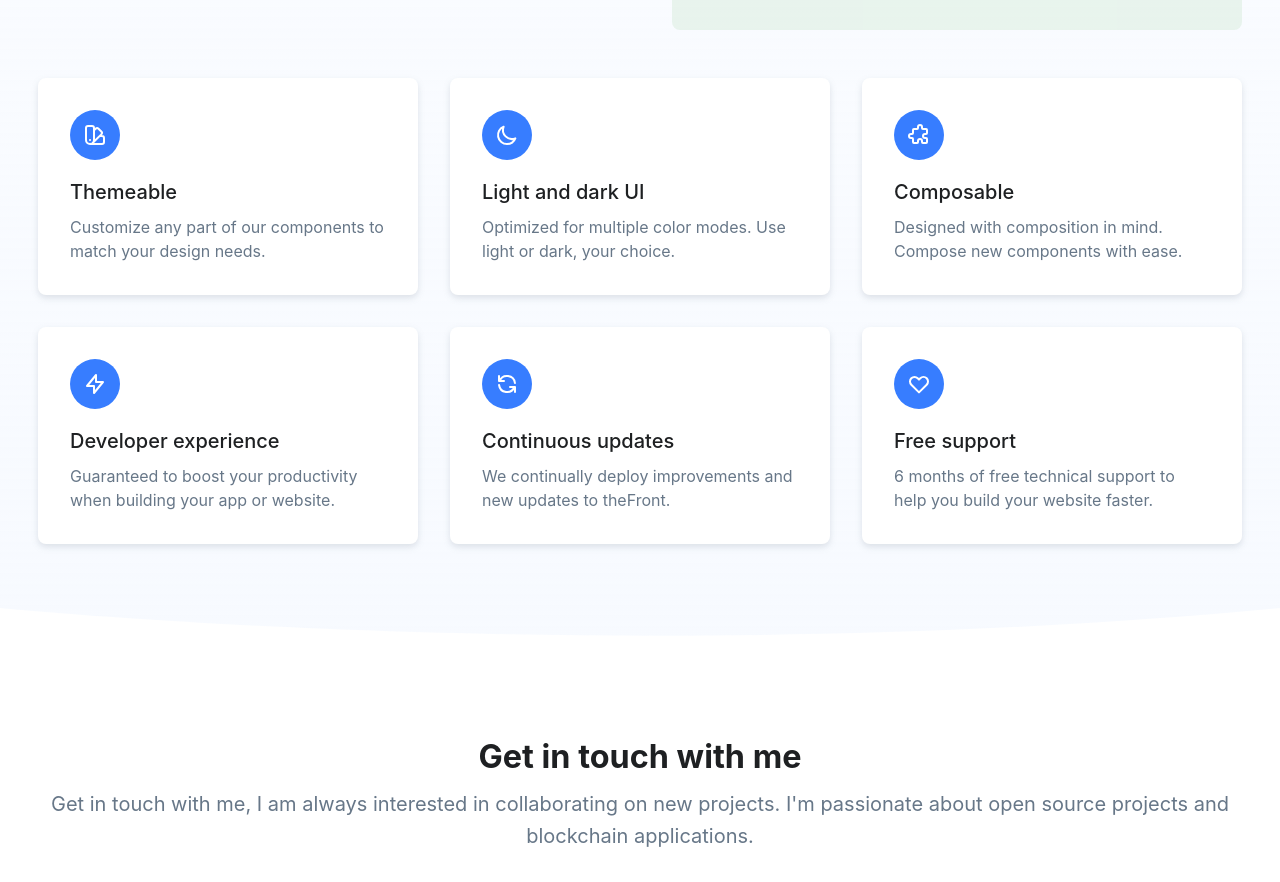
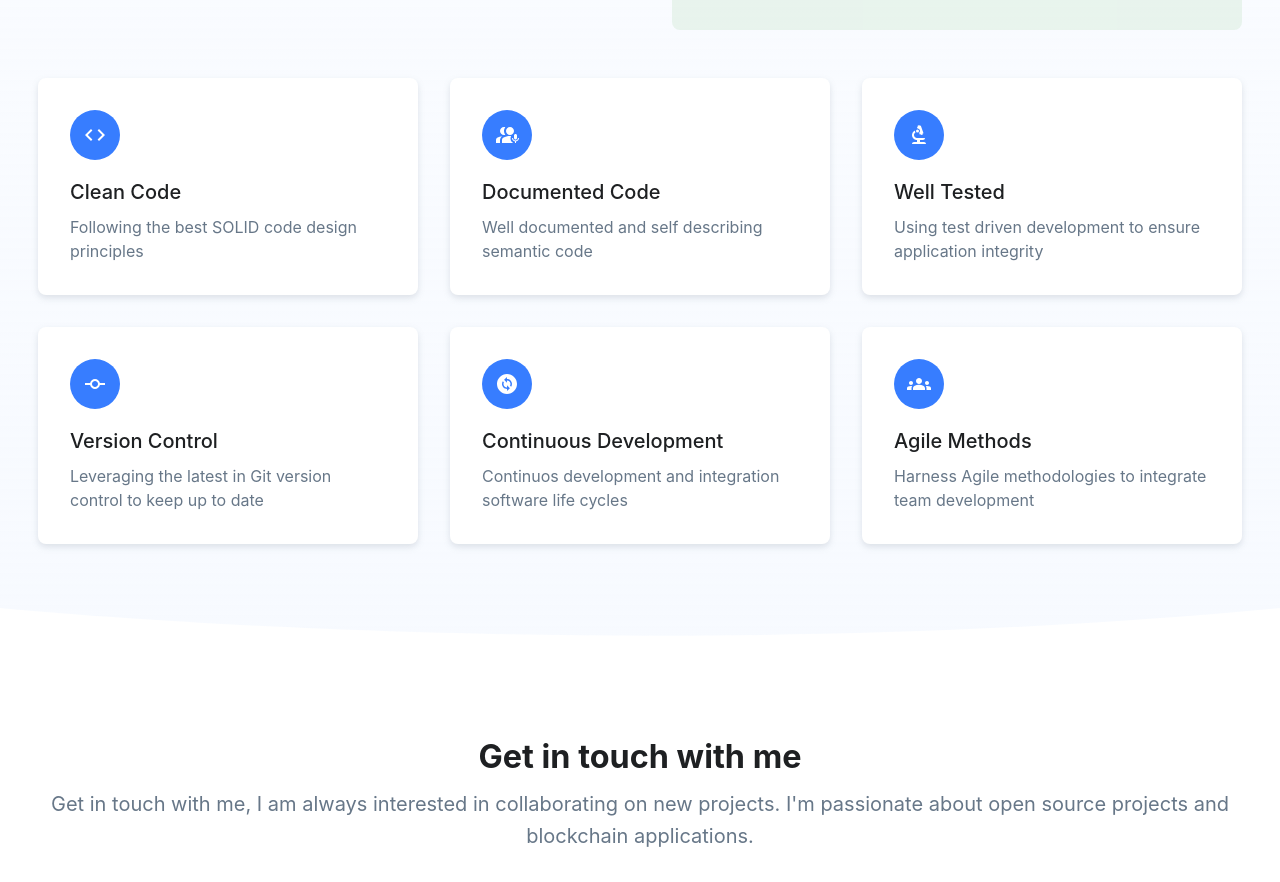
Before and after one commit to subaquatic-pierre/pierredutoit.me, a React (Create React App) app: page / in a window 1280 px wide. Shown: the part 2920-3802 px from the top of the page. Built offline with nearby package versions, Linux system fonts and the light colour scheme.

Commit message:
Completed benefits on index view

```diff
--- a/src/components/Benefits/Benefits.tsx
+++ b/src/components/Benefits/Benefits.tsx
@@ -7,137 +7,43 @@ import Card from '@mui/material/Card';
 import Avatar from '@mui/material/Avatar';
 import Typography from '@mui/material/Typography';
 
-const mock = [
+import CodeIcon from '@mui/icons-material/Code';
+import InterpreterModeIcon from '@mui/icons-material/InterpreterMode';
+import BiotechIcon from '@mui/icons-material/Biotech';
+import CommitIcon from '@mui/icons-material/Commit';
+import ChangeCircleIcon from '@mui/icons-material/ChangeCircle';
+import GroupsIcon from '@mui/icons-material/Groups';
+
+const benefits = [
   {
-    title: 'Themeable',
-    subtitle:
-      'Customize any part of our components to match your design needs.',
-    icon: (
-      <svg
-        height={24}
-        width={24}
-        xmlns="http://www.w3.org/2000/svg"
-        fill="none"
-        viewBox="0 0 24 24"
-        stroke="currentColor"
-      >
-        <path
-          strokeLinecap="round"
-          strokeLinejoin="round"
-          strokeWidth={2}
-          d="M7 21a4 4 0 01-4-4V5a2 2 0 012-2h4a2 2 0 012 2v12a4 4 0 01-4 4zm0 0h12a2 2 0 002-2v-4a2 2 0 00-2-2h-2.343M11 7.343l1.657-1.657a2 2 0 012.828 0l2.829 2.829a2 2 0 010 2.828l-8.486 8.485M7 17h.01"
-        />
-      </svg>
-    ),
+    title: 'Clean Code',
+    subtitle: 'Following the best SOLID code design principles',
+    icon: <CodeIcon />,
   },
   {
-    title: 'Light and dark UI',
-    subtitle:
-      'Optimized for multiple color modes. Use light or dark, your choice.',
-    icon: (
-      <svg
-        height={24}
-        width={24}
-        xmlns="http://www.w3.org/2000/svg"
-        fill="none"
-        viewBox="0 0 24 24"
-        stroke="currentColor"
-      >
-        <path
-          strokeLinecap="round"
-          strokeLinejoin="round"
-          strokeWidth={2}
-          d="M20.354 15.354A9 9 0 018.646 3.646 9.003 9.003 0 0012 21a9.003 9.003 0 008.354-5.646z"
-        />
-      </svg>
-    ),
+    title: 'Documented Code',
+    subtitle: 'Well documented and self describing semantic code',
+    icon: <InterpreterModeIcon />,
   },
   {
-    title: 'Composable',
-    subtitle:
-      'Designed with composition in mind. Compose new components with ease.',
-    icon: (
-      <svg
-        height={24}
-        width={24}
-        xmlns="http://www.w3.org/2000/svg"
-        fill="none"
-        viewBox="0 0 24 24"
-        stroke="currentColor"
-      >
-        <path
-          strokeLinecap="round"
-          strokeLinejoin="round"
-          strokeWidth={2}
-          d="M11 4a2 2 0 114 0v1a1 1 0 001 1h3a1 1 0 011 1v3a1 1 0 01-1 1h-1a2 2 0 100 4h1a1 1 0 011 1v3a1 1 0 01-1 1h-3a1 1 0 01-1-1v-1a2 2 0 10-4 0v1a1 1 0 01-1 1H7a1 1 0 01-1-1v-3a1 1 0 00-1-1H4a2 2 0 110-4h1a1 1 0 001-1V7a1 1 0 011-1h3a1 1 0 001-1V4z"
-        />
-      </svg>
-    ),
+    title: 'Well Tested',
+    subtitle: 'Using test driven development to ensure application integrity',
+    icon: <BiotechIcon />,
   },
   {
-    title: 'Developer experience',
-    subtitle:
-      'Guaranteed to boost your productivity when building your app or website.',
-    icon: (
-      <svg
-        height={24}
-        width={24}
-        xmlns="http://www.w3.org/2000/svg"
-        fill="none"
-        viewBox="0 0 24 24"
-        stroke="currentColor"
-      >
-        <path
-          strokeLinecap="round"
-          strokeLinejoin="round"
-          strokeWidth={2}
-          d="M13 10V3L4 14h7v7l9-11h-7z"
-        />
-      </svg>
-    ),
+    title: 'Version Control',
+    subtitle: 'Leveraging the latest in Git version control to keep up to date',
+    icon: <CommitIcon />,
   },
   {
-    title: 'Continuous updates',
-    subtitle: 'We continually deploy improvements and new updates to theFront.',
-    icon: (
-      <svg
-        height={24}
-        width={24}
-        xmlns="http://www.w3.org/2000/svg"
-        fill="none"
-        viewBox="0 0 24 24"
-        stroke="currentColor"
-      >
-        <path
-          strokeLinecap="round"
-          strokeLinejoin="round"
-          strokeWidth={2}
-          d="M4 4v5h.582m15.356 2A8.001 8.001 0 004.582 9m0 0H9m11 11v-5h-.581m0 0a8.003 8.003 0 01-15.357-2m15.357 2H15"
-        />
-      </svg>
-    ),
+    title: 'Continuous Development',
+    subtitle: 'Continuos development and integration software life cycles',
+    icon: <ChangeCircleIcon />,
   },
   {
-    title: 'Free support',
-    subtitle:
-      '6 months of free technical support to help you build your website faster.',
-    icon: (
-      <svg
-        height={24}
-        width={24}
-        xmlns="http://www.w3.org/2000/svg"
-        fill="none"
-        viewBox="0 0 24 24"
-        stroke="currentColor"
-      >
-        <path
-          strokeLinecap="round"
-          strokeLinejoin="round"
-          strokeWidth={2}
-          d="M4.318 6.318a4.5 4.5 0 000 6.364L12 20.364l7.682-7.682a4.5 4.5 0 00-6.364-6.364L12 7.636l-1.318-1.318a4.5 4.5 0 00-6.364 0z"
-        />
-      </svg>
-    ),
+    title: 'Agile Methods',
+    subtitle: 'Harness Agile methodologies to integrate team development',
+    icon: <GroupsIcon />,
   },
 ];
 
@@ -145,7 +51,7 @@ const Benefits = (): JSX.Element => {
   const theme = useTheme();
   return (
     <Grid container spacing={4}>
-      {mock.map((item, i) => (
+      {benefits.map((item, i) => (
         <Grid item xs={12} sm={6} md={4} key={i}>
           <Box
             component={Card}
```
